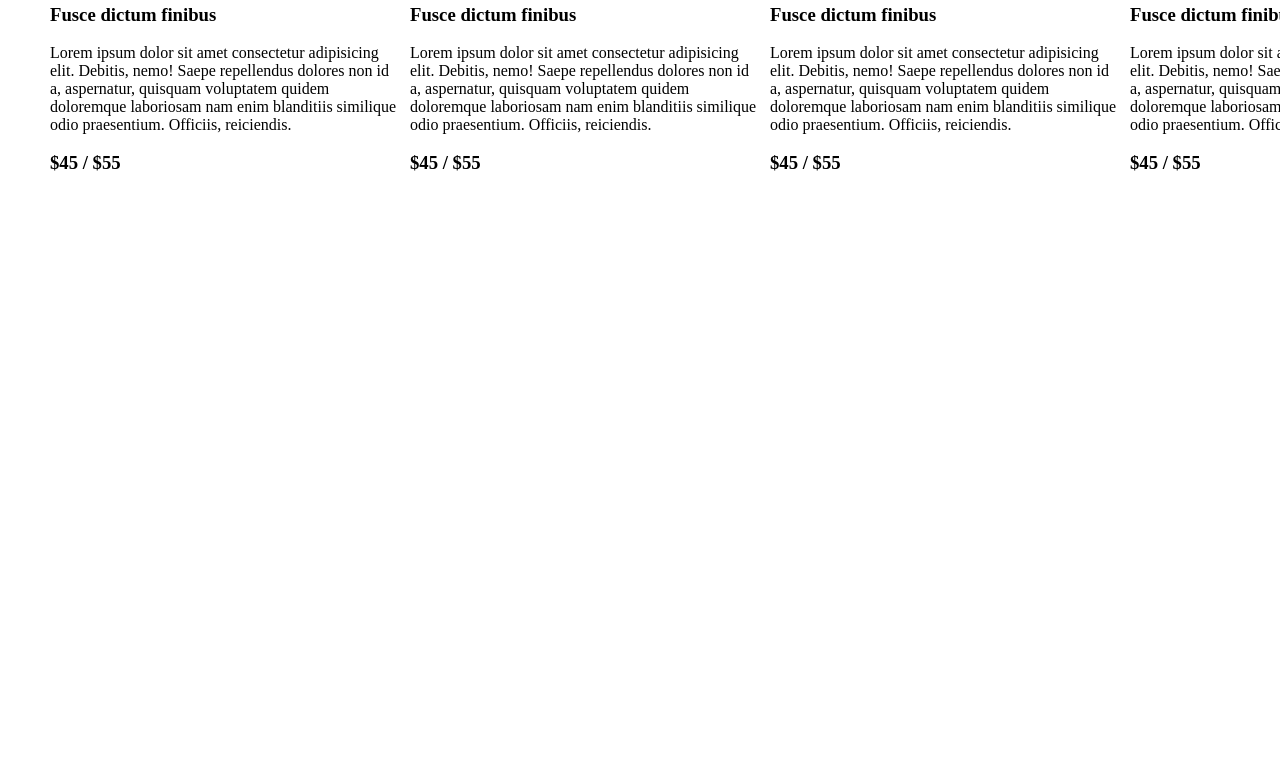
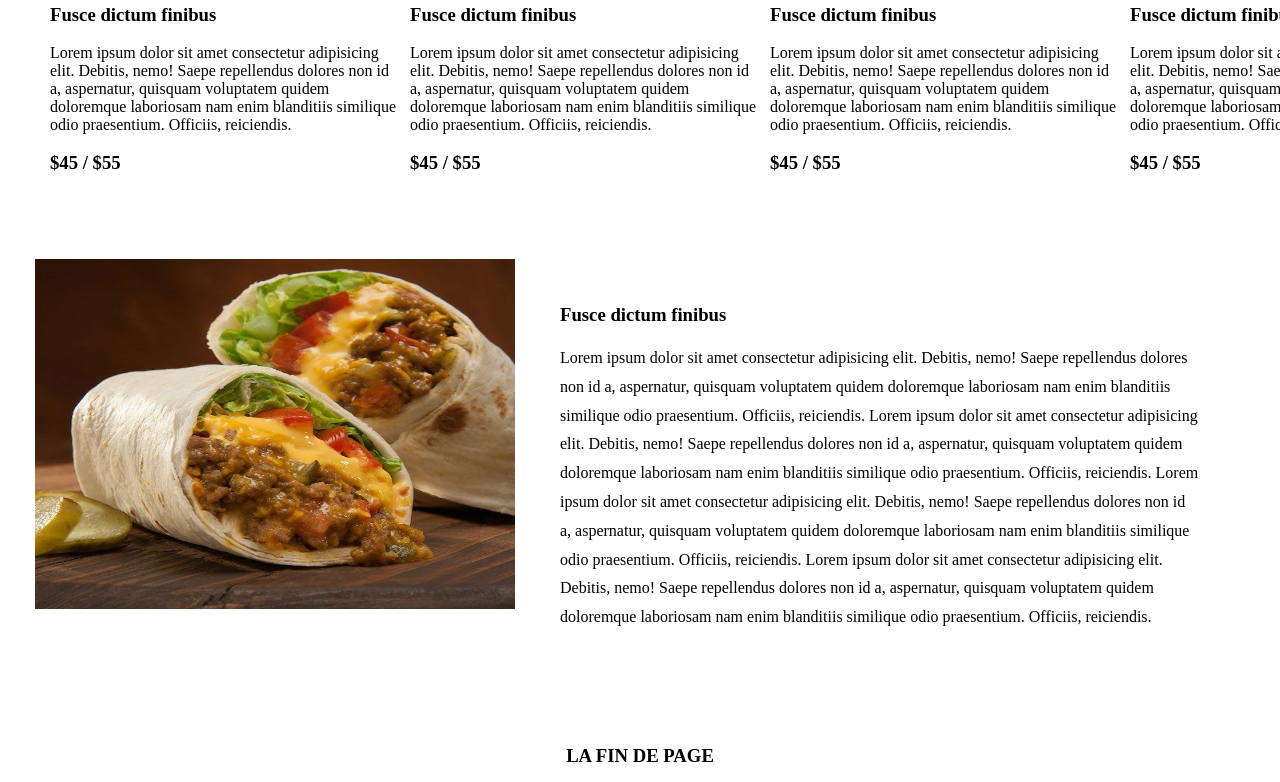
Before and after one commit to jacquesbedo/projet-oscar-1, a plain HTML site: page index.html in a window 1280 px wide. Shown: the part 1720-2502 px from the top of the page. Before the commit the page ends 1944 px from the top, so only its background shows below. Drawn offline with Linux system fonts and the light colour scheme.

Commit message:
modified:   index.html 	modified:   style.css

```diff
--- a/index.html
+++ b/index.html
@@ -138,7 +138,43 @@
 
     </div>
     <div class="partie4">
+        <img src="img/img19.jpeg" alt="" width="50%" height="350vh">
+        <div class="par41">
+            <h3>Fusce dictum finibus</h3><br>
+        <p>
+
+            Lorem ipsum dolor sit amet consectetur adipisicing elit.
+            Debitis, nemo!
+            Saepe repellendus dolores non id a, aspernatur, quisquam
+            voluptatem quidem
+            doloremque laboriosam nam enim blanditiis similique odio
+            praesentium. Officiis, reiciendis.
+            Lorem ipsum dolor sit amet consectetur adipisicing elit.
+            Debitis, nemo!
+            Saepe repellendus dolores non id a, aspernatur, quisquam
+            voluptatem quidem
+            doloremque laboriosam nam enim blanditiis similique odio
+            praesentium. Officiis, reiciendis.
+            Lorem ipsum dolor sit amet consectetur adipisicing elit.
+            Debitis, nemo!
+            Saepe repellendus dolores non id a, aspernatur, quisquam
+            voluptatem quidem
+            doloremque laboriosam nam enim blanditiis similique odio
+            praesentium. Officiis, reiciendis.
+            Lorem ipsum dolor sit amet consectetur adipisicing elit.
+            Debitis, nemo!
+            Saepe repellendus dolores non id a, aspernatur, quisquam
+            voluptatem quidem
+            doloremque laboriosam nam enim blanditiis similique odio
+            praesentium. Officiis, reiciendis.
+        </p><br>
+
+        </div>
+
 
     </div>
+   <div class="partie5">
+    <h3>LA FIN DE PAGE </h3>
+   </div>
 </body>
 </html>
--- a/style.css
+++ b/style.css
@@ -29,7 +29,7 @@
     padding-bottom: 10px;
     position: relative;
 
-/* display: inline-block; */
+display: inline-block;
 
     cursor: pointer;
 }
@@ -105,3 +105,22 @@
     grid-row-gap: 10px;
     padding: 50px;
 }
+.partie4
+{
+    display: flex;
+    padding: 35px;
+}
+.partie4 p
+{
+    width:50vw;
+    line-height: 1.8;
+}
+.par41
+{
+    padding: 45px;
+}
+.partie5 h3
+{
+    text-align: center;
+    padding: 15px;
+}
```
